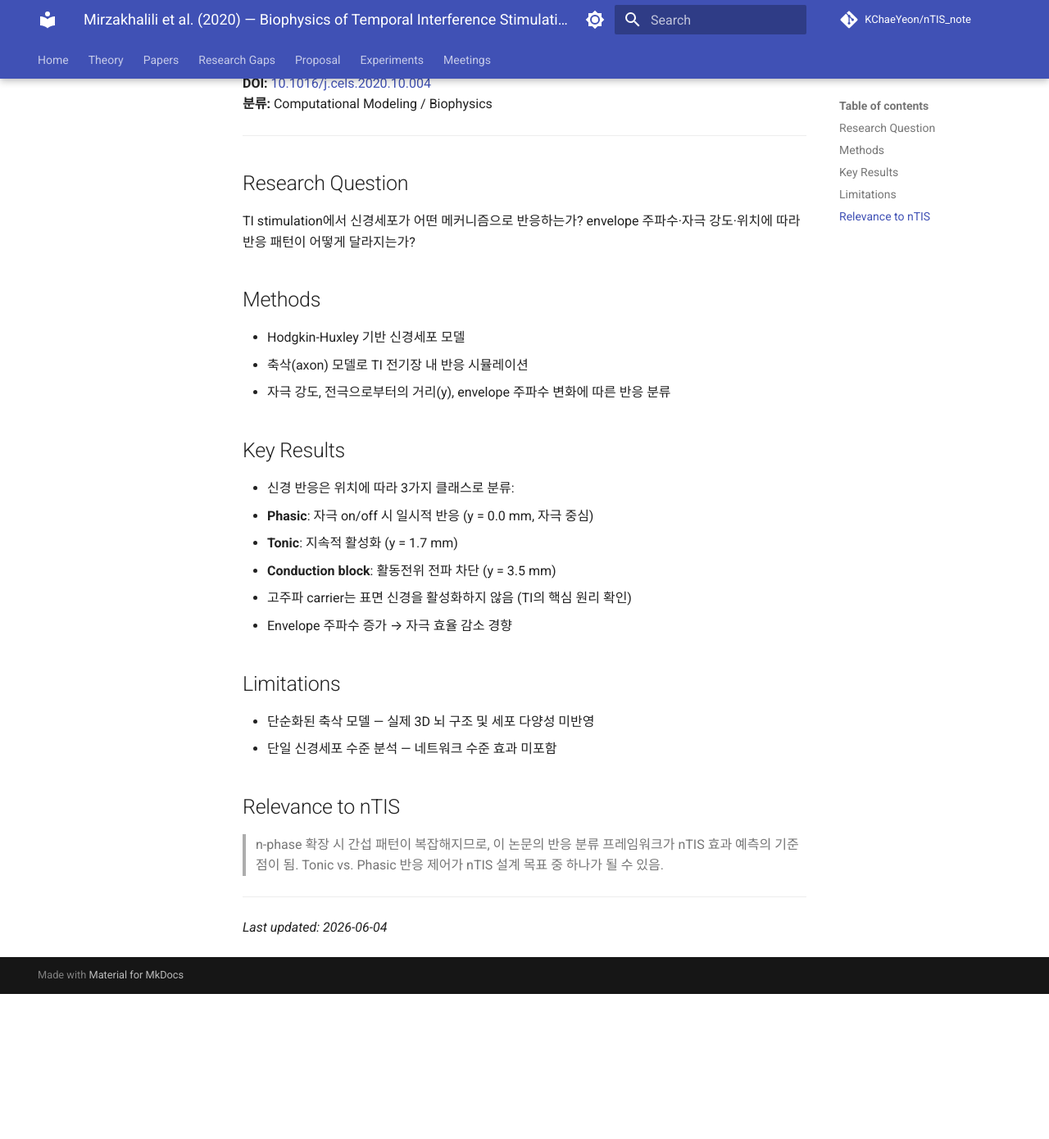
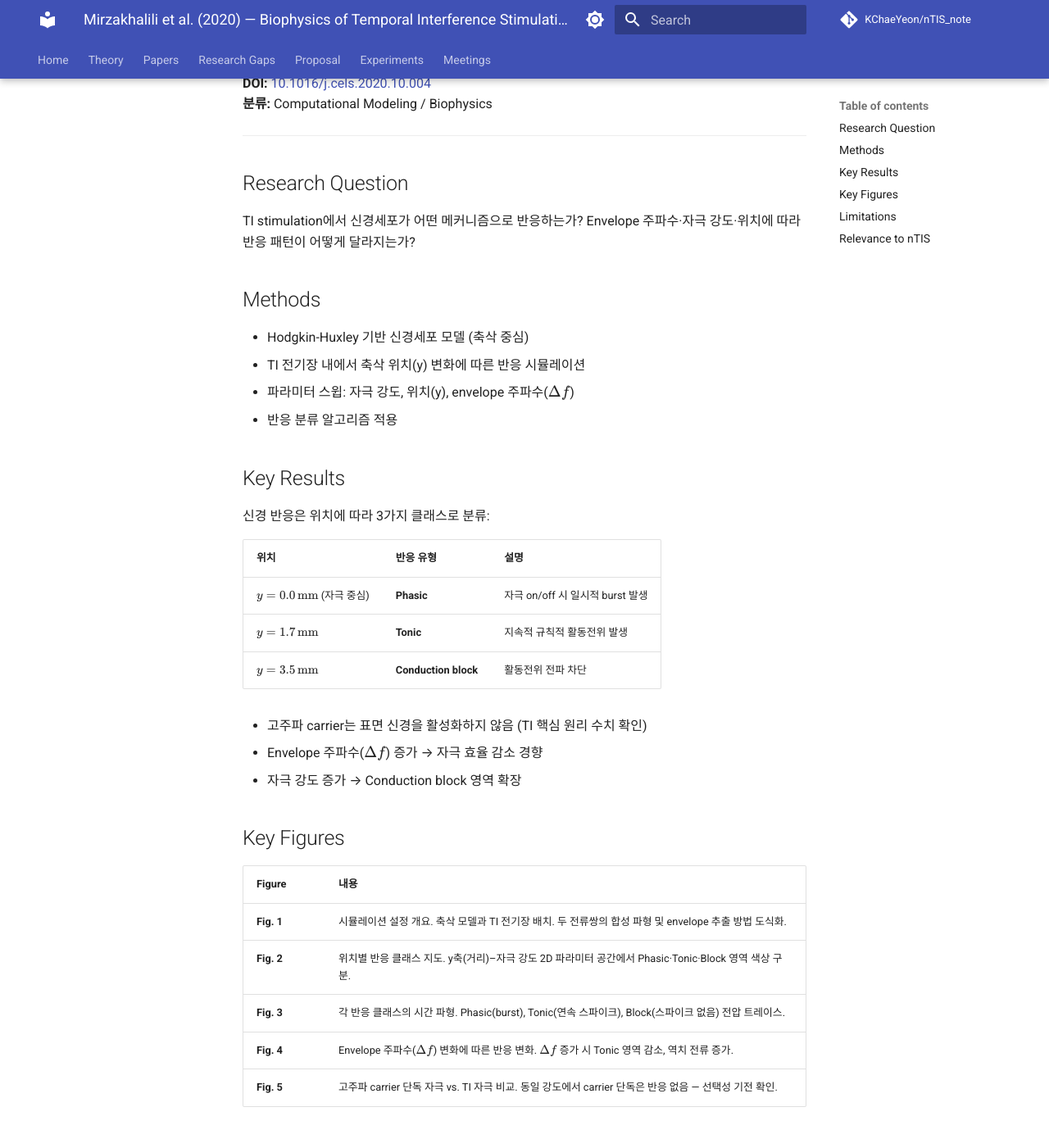
Before and after one commit to KChaeYeon/nTIS_note, an MkDocs documentation site: the page built from docs/02_papers/2020_Mirzakhalili_Biophysics_CellSystems.md, in a window 1280 px wide and 1400 px high, scrolled down 206 px. Shown: the top 1390 px of the window at 82% size. Built offline with MkDocs 1.6.1 and Material for MkDocs 9.7.7, drawn with Linux system fonts in a browser that asks for light colours; comment, search, counter and statistics services are not loaded; before the commit the page ends 1419 px from its top, so only the background shows below that; some of the changed text lies outside the part shown.

Commit message:
note: expand papers — add 4 disease application papers, detailed figure descriptions (11 papers total)

```diff
--- a/docs/02_papers/2020_Mirzakhalili_Biophysics_CellSystems.md
+++ b/docs/02_papers/2020_Mirzakhalili_Biophysics_CellSystems.md
@@ -8,31 +8,48 @@
 
 ## Research Question
 
-TI stimulation에서 신경세포가 어떤 메커니즘으로 반응하는가? envelope 주파수·자극 강도·위치에 따라 반응 패턴이 어떻게 달라지는가?
+TI stimulation에서 신경세포가 어떤 메커니즘으로 반응하는가? Envelope 주파수·자극 강도·위치에 따라 반응 패턴이 어떻게 달라지는가?
 
 ## Methods
 
-- Hodgkin-Huxley 기반 신경세포 모델
-- 축삭(axon) 모델로 TI 전기장 내 반응 시뮬레이션
-- 자극 강도, 전극으로부터의 거리(y), envelope 주파수 변화에 따른 반응 분류
+- Hodgkin-Huxley 기반 신경세포 모델 (축삭 중심)
+- TI 전기장 내에서 축삭 위치(y) 변화에 따른 반응 시뮬레이션
+- 파라미터 스윕: 자극 강도, 위치(y), envelope 주파수($\Delta f$)
+- 반응 분류 알고리즘 적용
 
 ## Key Results
 
-- 신경 반응은 위치에 따라 3가지 클래스로 분류:
-  - **Phasic**: 자극 on/off 시 일시적 반응 (y = 0.0 mm, 자극 중심)
-  - **Tonic**: 지속적 활성화 (y = 1.7 mm)
-  - **Conduction block**: 활동전위 전파 차단 (y = 3.5 mm)
-- 고주파 carrier는 표면 신경을 활성화하지 않음 (TI의 핵심 원리 확인)
-- Envelope 주파수 증가 → 자극 효율 감소 경향
+신경 반응은 위치에 따라 3가지 클래스로 분류:
+
+| 위치 | 반응 유형 | 설명 |
+|------|----------|------|
+| $y = 0.0\,\text{mm}$ (자극 중심) | **Phasic** | 자극 on/off 시 일시적 burst 발생 |
+| $y = 1.7\,\text{mm}$ | **Tonic** | 지속적 규칙적 활동전위 발생 |
+| $y = 3.5\,\text{mm}$ | **Conduction block** | 활동전위 전파 차단 |
+
+- 고주파 carrier는 표면 신경을 활성화하지 않음 (TI 핵심 원리 수치 확인)
+- Envelope 주파수($\Delta f$) 증가 → 자극 효율 감소 경향
+- 자극 강도 증가 → Conduction block 영역 확장
+
+## Key Figures
+
+| Figure | 내용 |
+|--------|------|
+| **Fig. 1** | 시뮬레이션 설정 개요. 축삭 모델과 TI 전기장 배치. 두 전류쌍의 합성 파형 및 envelope 추출 방법 도식화. |
+| **Fig. 2** | 위치별 반응 클래스 지도. y축(거리)–자극 강도 2D 파라미터 공간에서 Phasic·Tonic·Block 영역 색상 구분. |
+| **Fig. 3** | 각 반응 클래스의 시간 파형. Phasic(burst), Tonic(연속 스파이크), Block(스파이크 없음) 전압 트레이스. |
+| **Fig. 4** | Envelope 주파수($\Delta f$) 변화에 따른 반응 변화. $\Delta f$ 증가 시 Tonic 영역 감소, 역치 전류 증가. |
+| **Fig. 5** | 고주파 carrier 단독 자극 vs. TI 자극 비교. 동일 강도에서 carrier 단독은 반응 없음 — 선택성 기전 확인. |
 
 ## Limitations
 
 - 단순화된 축삭 모델 — 실제 3D 뇌 구조 및 세포 다양성 미반영
 - 단일 신경세포 수준 분석 — 네트워크 수준 효과 미포함
+- 조직 이방성, 용량성 특성 미포함
 
 ## Relevance to nTIS
 
-> n-phase 확장 시 간섭 패턴이 복잡해지므로, 이 논문의 반응 분류 프레임워크가 nTIS 효과 예측의 기준점이 됨. Tonic vs. Phasic 반응 제어가 nTIS 설계 목표 중 하나가 될 수 있음.
+> n-phase 확장 시 간섭 패턴이 복잡해지므로, 이 논문의 반응 분류 프레임워크(Phasic / Tonic / Block)가 nTIS 효과 예측의 기준점이 됨. 특히 **Tonic 반응 영역의 공간적 확장/축소가 초점성 지표**로 활용 가능.
 
 ---
 
```
Also changed, not shown: docs/02_papers/2017_Grossman_TI_Cell.md (+11 -0 lines), docs/02_papers/2019_Rampersad_Computational_NeuroImage.md (+13 -3 lines), docs/02_papers/2022_Zhang_WorkingMemory_Frontiers.md (added, +51 -0 lines), docs/02_papers/2023_Violante_Hippocampus_NatureNeuro.md (+24 -11 lines), docs/02_papers/2025_Epilepsy_Hippocampus_BrainStim.md (added, +54 -0 lines), docs/02_papers/2025_Lamos_STN_MovDisord.md (added, +51 -0 lines), docs/02_papers/2025_Yang_GlobusPallidus_MovDisord.md (added, +53 -0 lines), docs/02_papers/index.md (+5 -1 lines).
